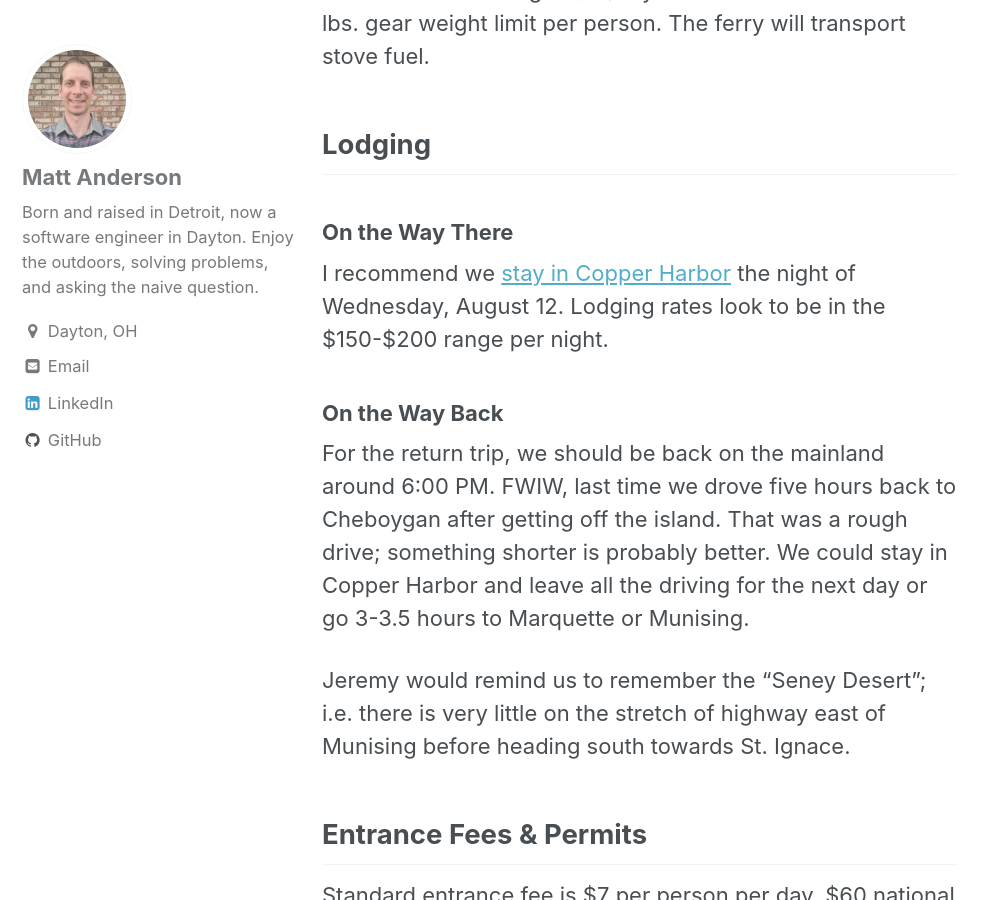
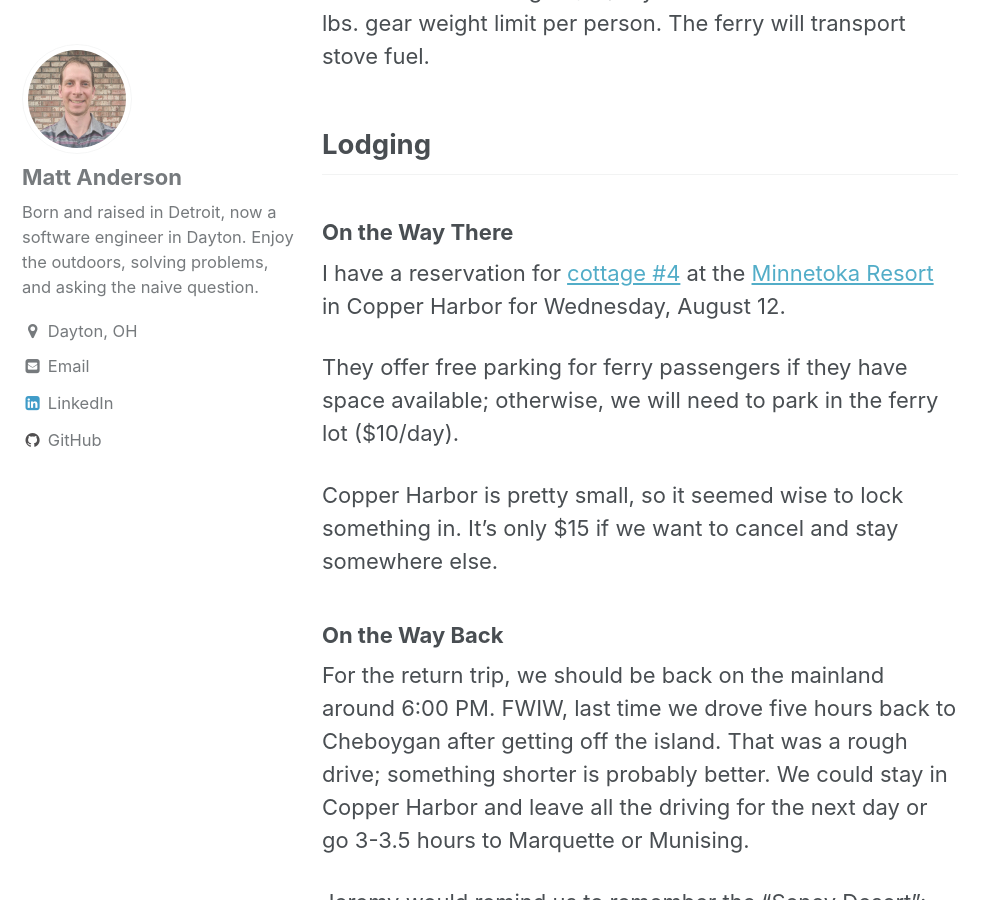
Before and after one commit to mattbanderson/mattbanderson.github.io, a Jekyll site: the page built from _pages/isle-royale-trip-2026.md, in a window 1280 px wide and 900 px high, scrolled down 1767 px. Shown: the whole window, without its empty margins (0-998 px from the left). Built offline with Jekyll 4.4.1, drawn with Linux system fonts in a browser that asks for light colours.

Commit message:
Add lodging info

```diff
--- a/_pages/isle-royale-trip-2026.md
+++ b/_pages/isle-royale-trip-2026.md
@@ -51,8 +51,11 @@ The ferry will transport stove fuel.
 
 ### On the Way There
 
-I recommend we [stay in Copper Harbor](https://copperharbor.org/places-to-stay/) the night of Wednesday, August 12.
-Lodging rates look to be in the $150-$200 range per night.
+I have a reservation for [cottage #4](https://www.minnetonkaresort.com/reservations.php) at the [Minnetoka Resort](https://maps.app.goo.gl/4EQLsECxtnczuEGz6) in Copper Harbor for Wednesday, August 12.
+
+They offer free parking for ferry passengers if they have space available; otherwise, we will need to park in the ferry lot ($10/day).
+
+Copper Harbor is pretty small, so it seemed wise to lock something in. It's only $15 if we want to cancel and stay somewhere else.
 
 ### On the Way Back
 
```
